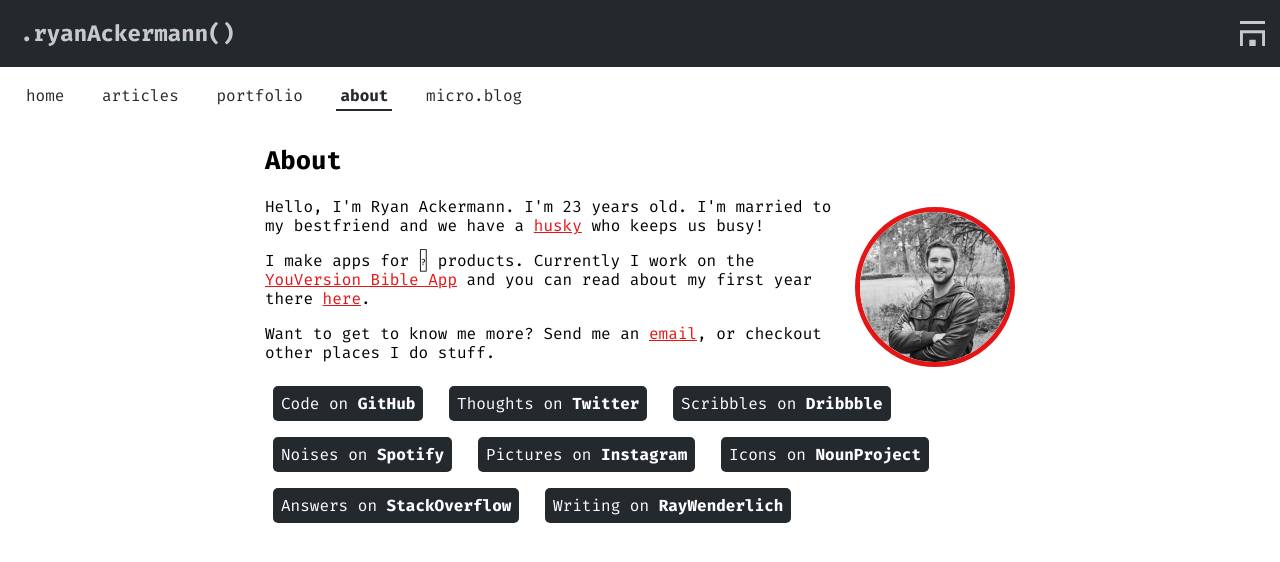
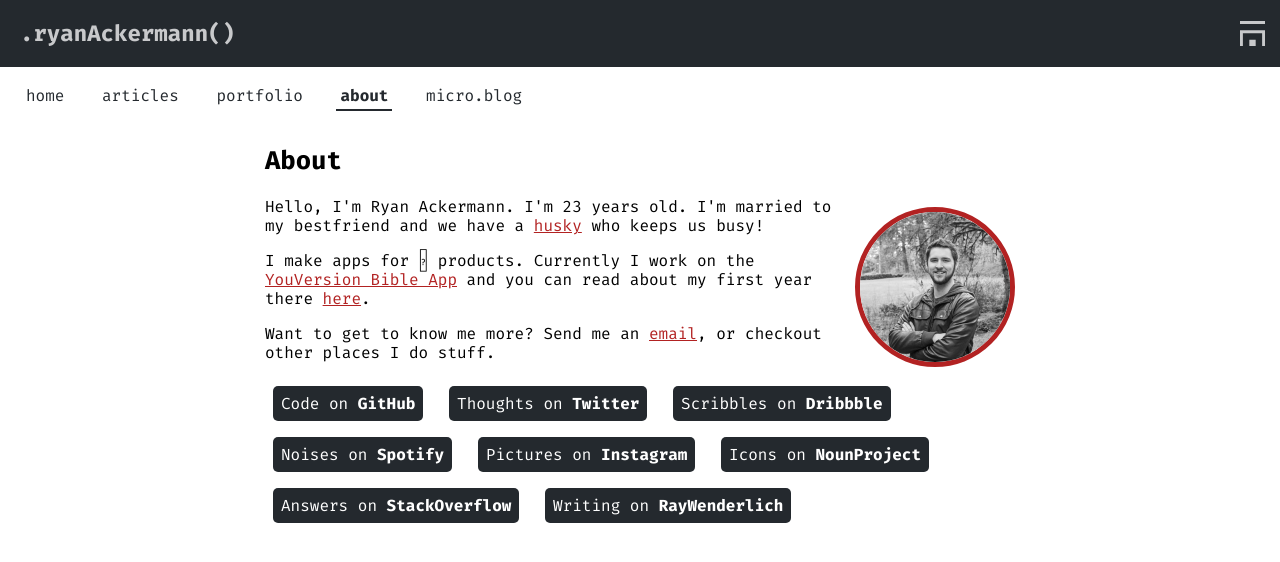
Before and after one commit to naturaln0va/ackermann-io, a Flask app: page /about in a window 1280 px wide. Shown: the top 562 px of the page. Run offline with Flask 2, Linux system fonts and the light colour scheme; some libraries are stand-ins or nearby versions.

Commit message:
updated the primary site color

```diff
--- a/app/static/stylesheets/primary.css
+++ b/app/static/stylesheets/primary.css
@@ -9,7 +9,7 @@
   --border-color: #CCC;
   --better-black: #24292E;
   --better-white: #C8C9CB;
-  --main-color: #E51415;
+  --main-color: firebrick;
   --main-hover-color: #C4191C;
   --main-background: linear-gradient(90deg, #2E94B9 0%, #27b1b1 100%);
 }
```
